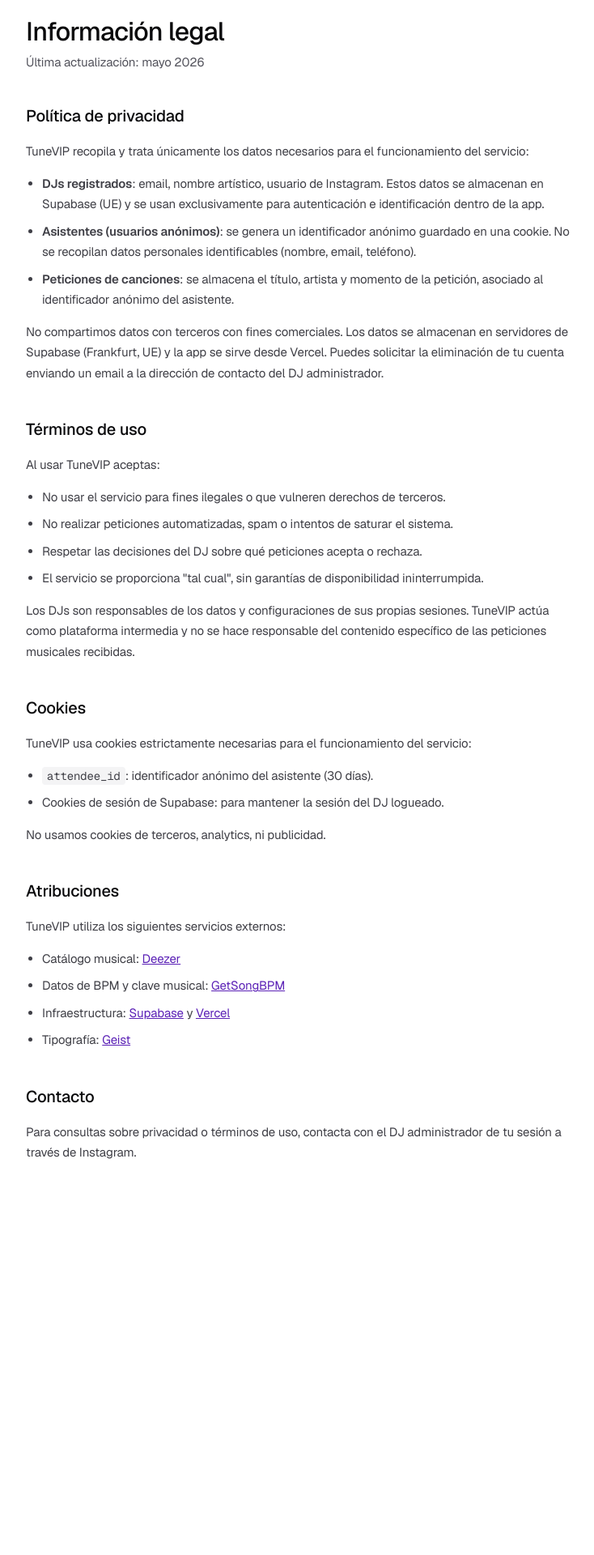
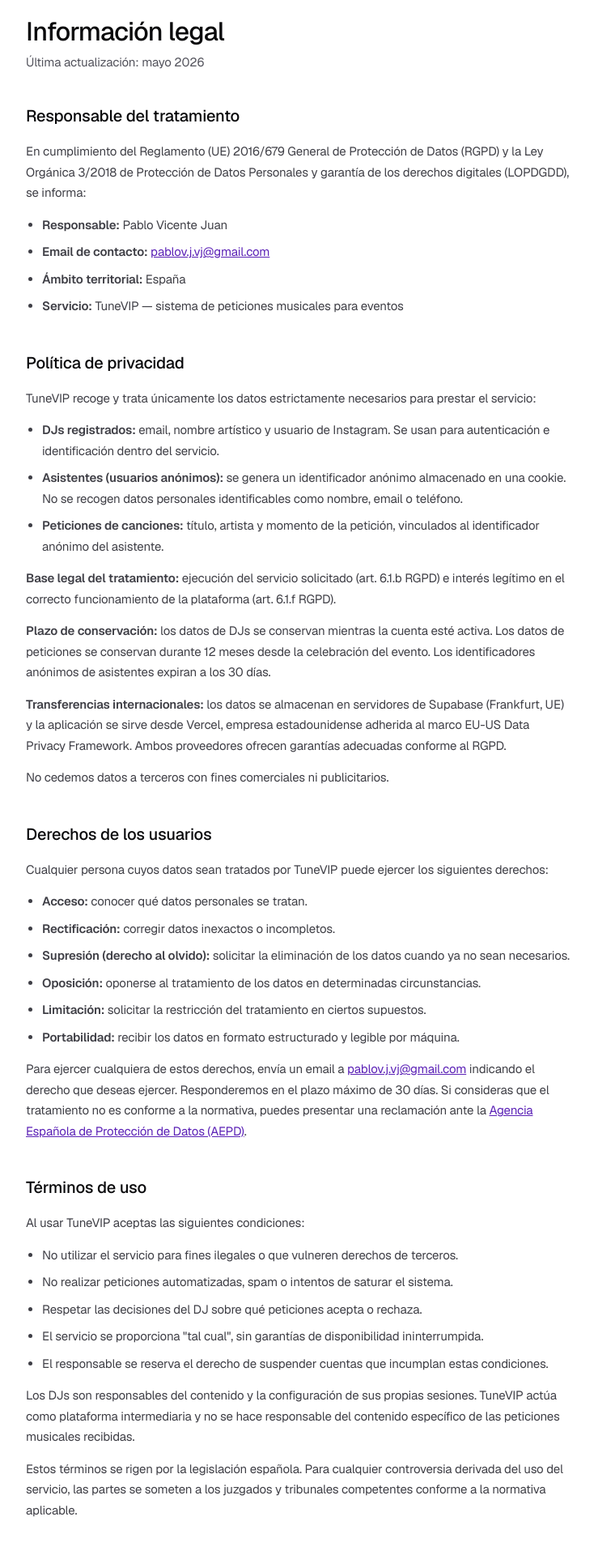
Before and after one commit to PabloVip/RequestVip, a Next.js app: page /legal in a window 1280 px wide. Shown: the part 80-2000 px from the top of the page at 81% size, without its empty margins (272-1006 px from the left). Before the commit the page ends 1588 px from the top, so only its background shows below. Built offline with nearby package versions, Linux system fonts and the light colour scheme.

Commit message:
Update legal page with complete GDPR compliance

```diff
--- a/src/app/legal/page.tsx
+++ b/src/app/legal/page.tsx
@@ -41,45 +41,79 @@
         Última actualización: mayo 2026
       </p>
 
+      <Section title="Responsable del tratamiento">
+        <p>
+          En cumplimiento del Reglamento (UE) 2016/679 General de Protección de Datos (RGPD) y la Ley Orgánica 3/2018 de Protección de Datos Personales y garantía de los derechos digitales (LOPDGDD), se informa:
+        </p>
+        <ul>
+          <li><strong>Responsable:</strong> Pablo Vicente Juan</li>
+          <li><strong>Email de contacto:</strong> <a href="mailto:pablov.j.vj@gmail.com" style={linkStyle}>pablov.j.vj@gmail.com</a></li>
+          <li><strong>Ámbito territorial:</strong> España</li>
+          <li><strong>Servicio:</strong> TuneVIP — sistema de peticiones musicales para eventos</li>
+        </ul>
+      </Section>
+
       <Section title="Política de privacidad">
         <p>
-          TuneVIP recopila y trata únicamente los datos necesarios para el funcionamiento del servicio:
+          TuneVIP recoge y trata únicamente los datos estrictamente necesarios para prestar el servicio:
         </p>
         <ul>
-          <li><strong>DJs registrados</strong>: email, nombre artístico, usuario de Instagram. Estos datos se almacenan en Supabase (UE) y se usan exclusivamente para autenticación e identificación dentro de la app.</li>
-          <li><strong>Asistentes (usuarios anónimos)</strong>: se genera un identificador anónimo guardado en una cookie. No se recopilan datos personales identificables (nombre, email, teléfono).</li>
-          <li><strong>Peticiones de canciones</strong>: se almacena el título, artista y momento de la petición, asociado al identificador anónimo del asistente.</li>
+          <li><strong>DJs registrados:</strong> email, nombre artístico y usuario de Instagram. Se usan para autenticación e identificación dentro del servicio.</li>
+          <li><strong>Asistentes (usuarios anónimos):</strong> se genera un identificador anónimo almacenado en una cookie. No se recogen datos personales identificables como nombre, email o teléfono.</li>
+          <li><strong>Peticiones de canciones:</strong> título, artista y momento de la petición, vinculados al identificador anónimo del asistente.</li>
+        </ul>
+        <p><strong>Base legal del tratamiento:</strong> ejecución del servicio solicitado (art. 6.1.b RGPD) e interés legítimo en el correcto funcionamiento de la plataforma (art. 6.1.f RGPD).</p>
+        <p><strong>Plazo de conservación:</strong> los datos de DJs se conservan mientras la cuenta esté activa. Los datos de peticiones se conservan durante 12 meses desde la celebración del evento. Los identificadores anónimos de asistentes expiran a los 30 días.</p>
+        <p><strong>Transferencias internacionales:</strong> los datos se almacenan en servidores de Supabase (Frankfurt, UE) y la aplicación se sirve desde Vercel, empresa estadounidense adherida al marco EU-US Data Privacy Framework. Ambos proveedores ofrecen garantías adecuadas conforme al RGPD.</p>
+        <p>No cedemos datos a terceros con fines comerciales ni publicitarios.</p>
+      </Section>
+
+      <Section title="Derechos de los usuarios">
+        <p>
+          Cualquier persona cuyos datos sean tratados por TuneVIP puede ejercer los siguientes derechos:
+        </p>
+        <ul>
+          <li><strong>Acceso:</strong> conocer qué datos personales se tratan.</li>
+          <li><strong>Rectificación:</strong> corregir datos inexactos o incompletos.</li>
+          <li><strong>Supresión (derecho al olvido):</strong> solicitar la eliminación de los datos cuando ya no sean necesarios.</li>
+          <li><strong>Oposición:</strong> oponerse al tratamiento de los datos en determinadas circunstancias.</li>
+          <li><strong>Limitación:</strong> solicitar la restricción del tratamiento en ciertos supuestos.</li>
+          <li><strong>Portabilidad:</strong> recibir los datos en formato estructurado y legible por máquina.</li>
         </ul>
         <p>
-          No compartimos datos con terceros con fines comerciales. Los datos se almacenan en servidores de Supabase (Frankfurt, UE) y la app se sirve desde Vercel. Puedes solicitar la eliminación de tu cuenta enviando un email a la dirección de contacto del DJ administrador.
+          Para ejercer cualquiera de estos derechos, envía un email a <a href="mailto:pablov.j.vj@gmail.com" style={linkStyle}>pablov.j.vj@gmail.com</a> indicando el derecho que deseas ejercer. Responderemos en el plazo máximo de 30 días. Si consideras que el tratamiento no es conforme a la normativa, puedes presentar una reclamación ante la <a href="https://www.aepd.es" target="_blank" rel="noopener noreferrer" style={linkStyle}>Agencia Española de Protección de Datos (AEPD)</a>.
         </p>
       </Section>
 
       <Section title="Términos de uso">
         <p>
-          Al usar TuneVIP aceptas:
+          Al usar TuneVIP aceptas las siguientes condiciones:
         </p>
         <ul>
-          <li>No usar el servicio para fines ilegales o que vulneren derechos de terceros.</li>
+          <li>No utilizar el servicio para fines ilegales o que vulneren derechos de terceros.</li>
           <li>No realizar peticiones automatizadas, spam o intentos de saturar el sistema.</li>
           <li>Respetar las decisiones del DJ sobre qué peticiones acepta o rechaza.</li>
           <li>El servicio se proporciona &quot;tal cual&quot;, sin garantías de disponibilidad ininterrumpida.</li>
+          <li>El responsable se reserva el derecho de suspender cuentas que incumplan estas condiciones.</li>
         </ul>
         <p>
-          Los DJs son responsables de los datos y configuraciones de sus propias sesiones. TuneVIP actúa como plataforma intermedia y no se hace responsable del contenido específico de las peticiones musicales recibidas.
+          Los DJs son responsables del contenido y la configuración de sus propias sesiones. TuneVIP actúa como plataforma intermediaria y no se hace responsable del contenido específico de las peticiones musicales recibidas.
+        </p>
+        <p>
+          Estos términos se rigen por la legislación española. Para cualquier controversia derivada del uso del servicio, las partes se someten a los juzgados y tribunales competentes conforme a la normativa aplicable.
         </p>
       </Section>
 
       <Section title="Cookies">
         <p>
-          TuneVIP usa cookies estrictamente necesarias para el funcionamiento del servicio:
+          TuneVIP utiliza únicamente cookies estrictamente necesarias para el funcionamiento del servicio. No se usan cookies de terceros, analítica ni publicidad.
         </p>
         <ul>
-          <li><code>attendee_id</code>: identificador anónimo del asistente (30 días).</li>
-          <li>Cookies de sesión de Supabase: para mantener la sesión del DJ logueado.</li>
+          <li><code>attendee_id</code>: identificador anónimo del asistente. Duración: 30 días.</li>
+          <li>Cookies de sesión de Supabase Auth: mantienen la sesión del DJ autenticado. Duración: sesión activa.</li>
         </ul>
         <p>
-          No usamos cookies de terceros, analytics, ni publicidad.
+          Al tratarse de cookies estrictamente necesarias, no requieren consentimiento previo conforme a la Ley 34/2002 de Servicios de la Sociedad de la Información (LSSI).
         </p>
       </Section>
 
@@ -88,26 +122,29 @@
           TuneVIP utiliza los siguientes servicios externos:
         </p>
         <ul>
-          <li>
-            Catálogo musical: <a href="https://www.deezer.com/" target="_blank" rel="noopener noreferrer" style={linkStyle}>Deezer</a>
-          </li>
-          <li>
-            Datos de BPM y clave musical: <a href="https://getsongbpm.com" target="_blank" rel="noopener noreferrer" style={linkStyle}>GetSongBPM</a>
-          </li>
-          <li>
-            Infraestructura: <a href="https://supabase.com" target="_blank" rel="noopener noreferrer" style={linkStyle}>Supabase</a> y <a href="https://vercel.com" target="_blank" rel="noopener noreferrer" style={linkStyle}>Vercel</a>
-          </li>
-          <li>
-            Tipografía: <a href="https://vercel.com/font" target="_blank" rel="noopener noreferrer" style={linkStyle}>Geist</a>
-          </li>
+          <li>Catálogo musical: <a href="https://www.deezer.com/" target="_blank" rel="noopener noreferrer" style={linkStyle}>Deezer</a></li>
+          <li>Datos de BPM y clave musical: <a href="https://getsongbpm.com" target="_blank" rel="noopener noreferrer" style={linkStyle}>GetSongBPM</a></li>
+          <li>Base de datos y autenticación: <a href="https://supabase.com" target="_blank" rel="noopener noreferrer" style={linkStyle}>Supabase</a></li>
+          <li>Infraestructura de despliegue: <a href="https://vercel.com" target="_blank" rel="noopener noreferrer" style={linkStyle}>Vercel</a></li>
+          <li>Tipografía: <a href="https://vercel.com/font" target="_blank" rel="noopener noreferrer" style={linkStyle}>Geist</a></li>
         </ul>
       </Section>
 
       <Section title="Contacto">
         <p>
-          Para consultas sobre privacidad o términos de uso, contacta con el DJ administrador de tu sesión a través de Instagram.
+          Para cualquier consulta sobre privacidad, ejercicio de derechos o términos de uso:
         </p>
+        <ul>
+          <li><strong>Responsable:</strong> Pablo Vicente Juan</li>
+          <li><strong>Email:</strong> <a href="mailto:pablov.j.vj@gmail.com" style={linkStyle}>pablov.j.vj@gmail.com</a></li>
+        </ul>
       </Section>
+
+      <style>{`
+        section ul { padding-left: 1.25rem; display: flex; flex-direction: column; gap: 0.5rem; margin: 0; }
+        section li { color: var(--fg-muted); }
+        section code { font-family: var(--font-mono, monospace); font-size: 0.875rem; background: var(--bg-muted); padding: 0.125rem 0.375rem; border-radius: 4px; }
+      `}</style>
     </main>
   );
 }
@@ -137,12 +174,6 @@
       <div style={{ display: 'flex', flexDirection: 'column', gap: '0.875rem' }}>
         {children}
       </div>
-      <style>{`
-        section ul { padding-left: 1.25rem; display: flex; flex-direction: column; gap: 0.5rem; }
-        section li { color: var(--fg-muted); }
-        section a { color: var(--accent-soft-fg); }
-        section code { font-family: var(--font-mono); font-size: 0.875rem; background: var(--bg-muted); padding: 0.125rem 0.375rem; border-radius: 4px; }
-      `}</style>
     </section>
   );
 }
```
